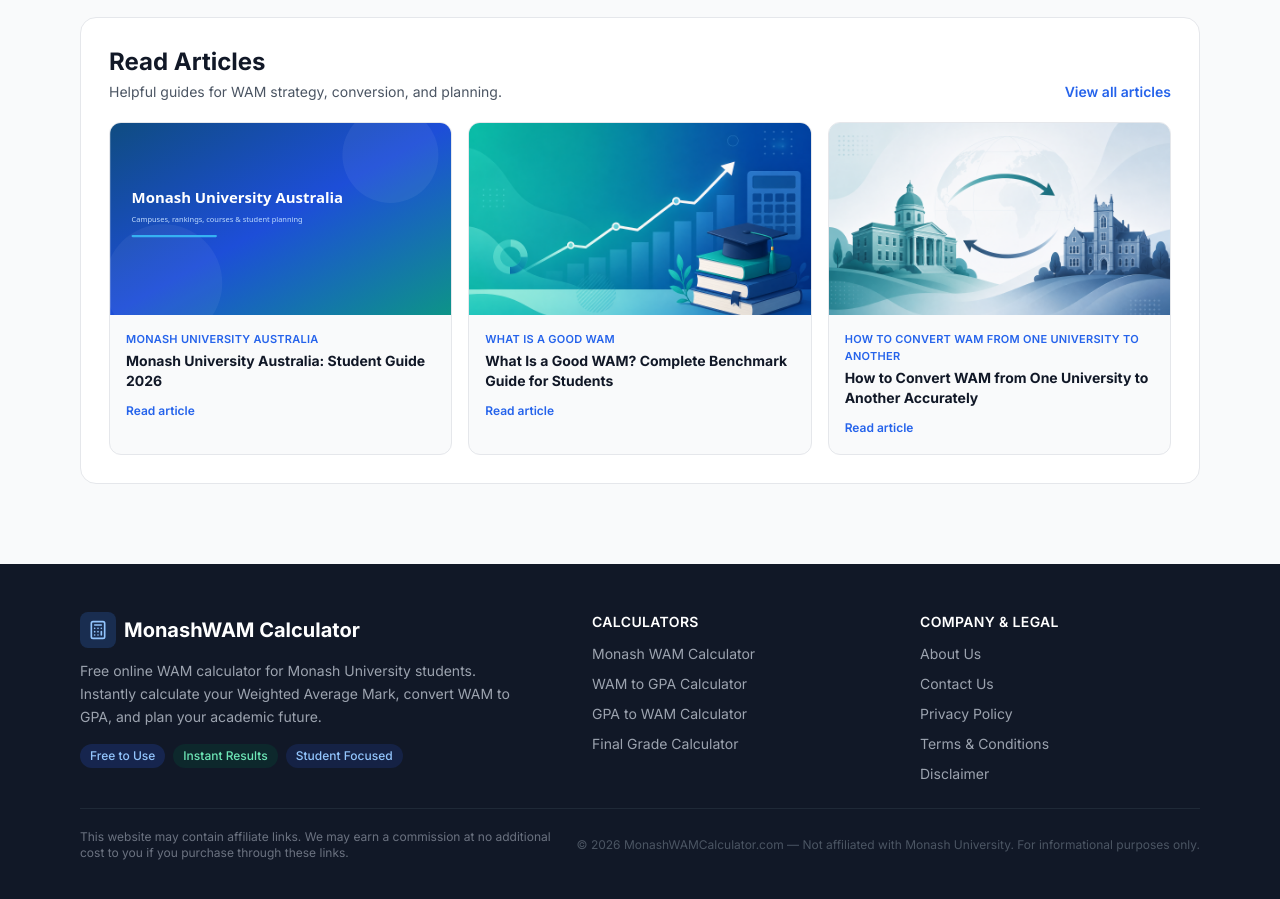
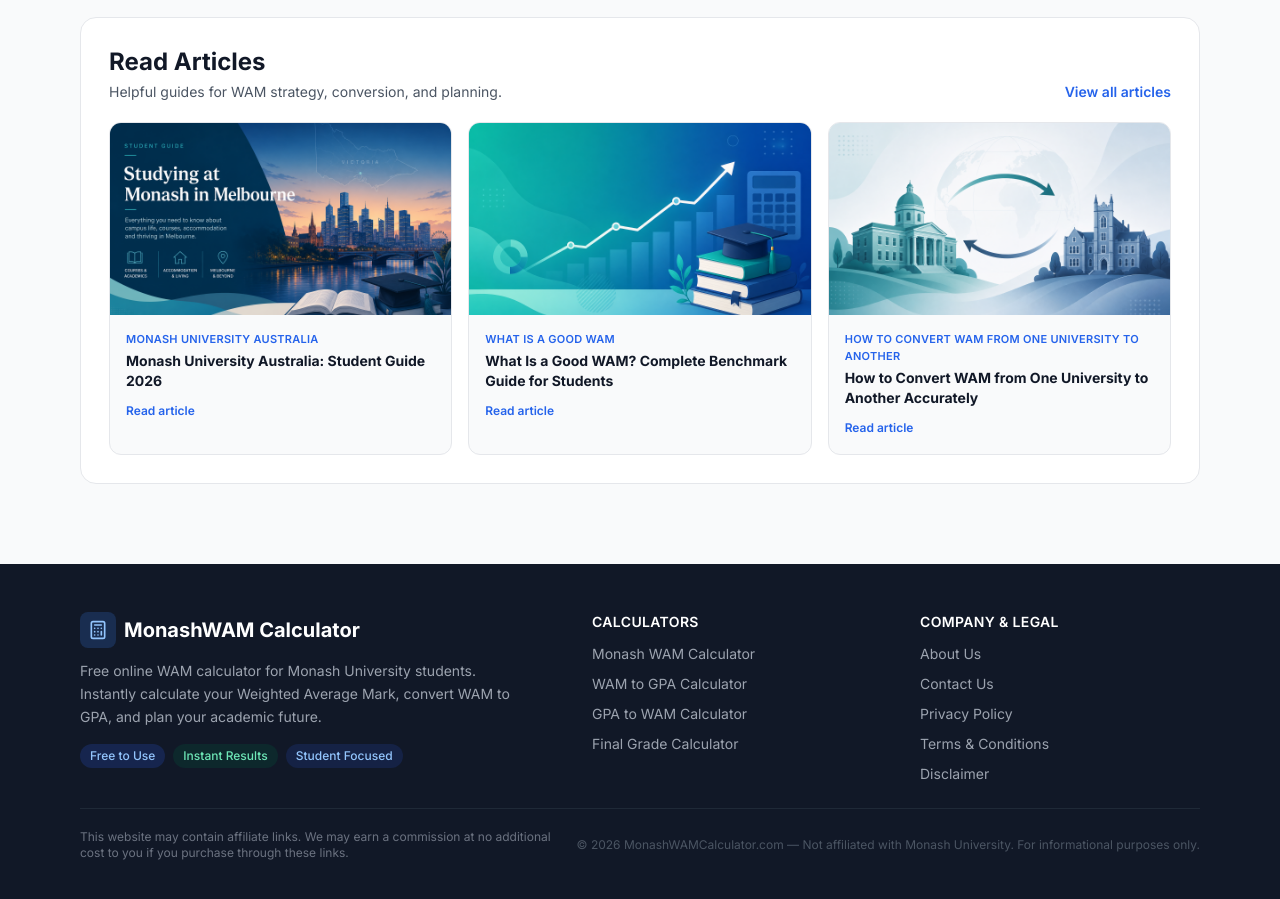
Before and after one commit to asbusiness276-cyber/monash-wam-calculator, a React (Vite) app: page / in a window 1280 px wide. Shown: the part 3860-4759 px from the top of the page. Built offline with nearby package versions, Linux system fonts and the light colour scheme.

Commit message:
Add 16:9 PNG featured image for Monash University Australia article.
Replace SVG banner with custom hero image and update alt text for listings and article cards.

```diff
--- a/src/data/articles.ts
+++ b/src/data/articles.ts
@@ -28,9 +28,9 @@
     title: 'Monash University Australia: Student Guide 2026',
     description:
       'Monash University Australia guide: Melbourne & Victoria campuses, world rankings, courses, fees, scholarships, how to apply, campus location, and WAM planning.',
-    featuredImage: '/article-images/featured-monash-university-australia.svg',
+    featuredImage: '/article-images/featured-monash-university-australia.png',
     featuredImageAlt:
-      'Banner illustration for Monash University Australia student guide — campuses and academic planning theme',
+      'Monash University Australia student guide — Melbourne campuses, rankings, courses and academic planning banner',
     referenceEmbed: {
       path: '/embed/monash-wam',
       title: 'Monash WAM Calculator — live preview',
```
Also changed, not shown: public/article-images/featured-monash-university-australia.png (added).
